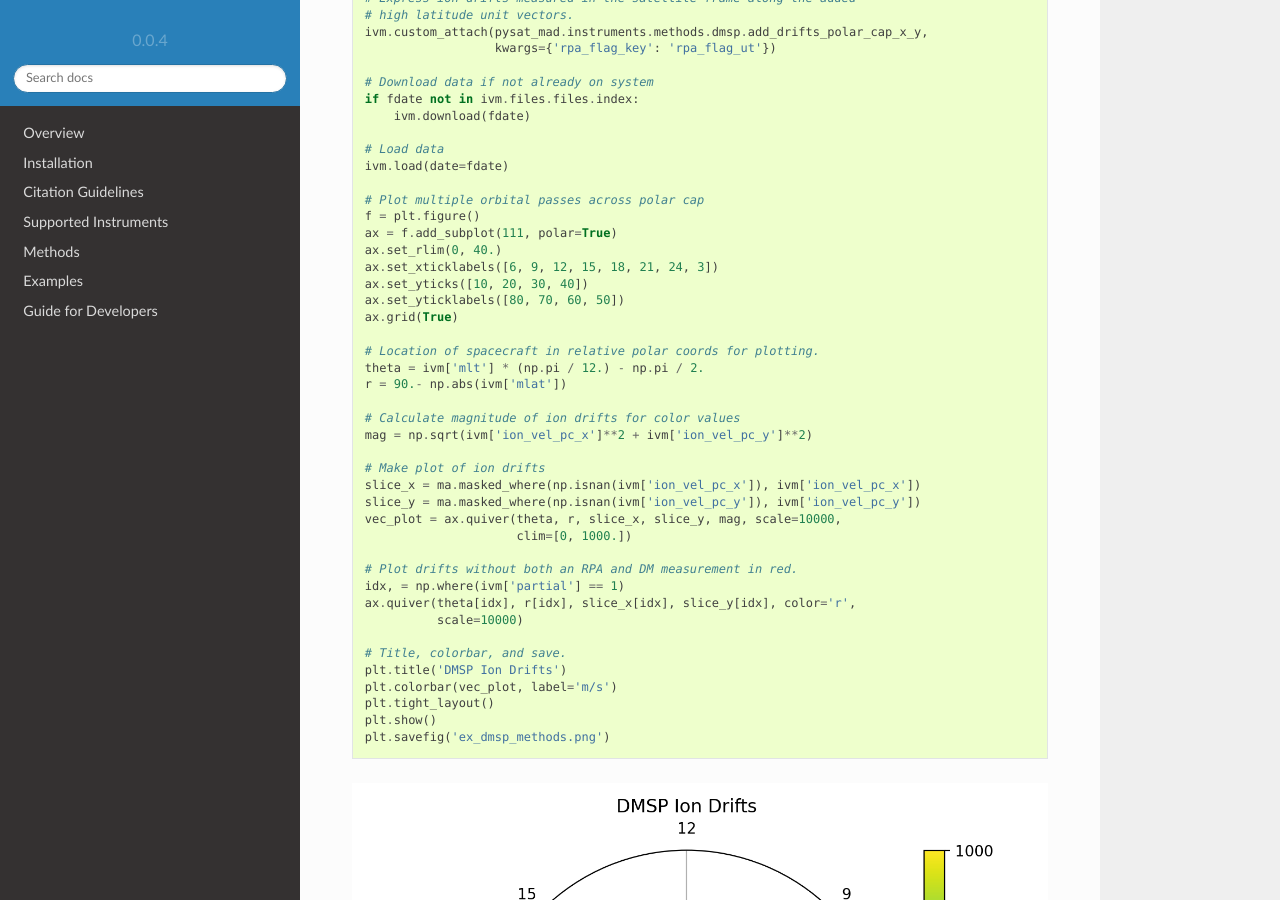
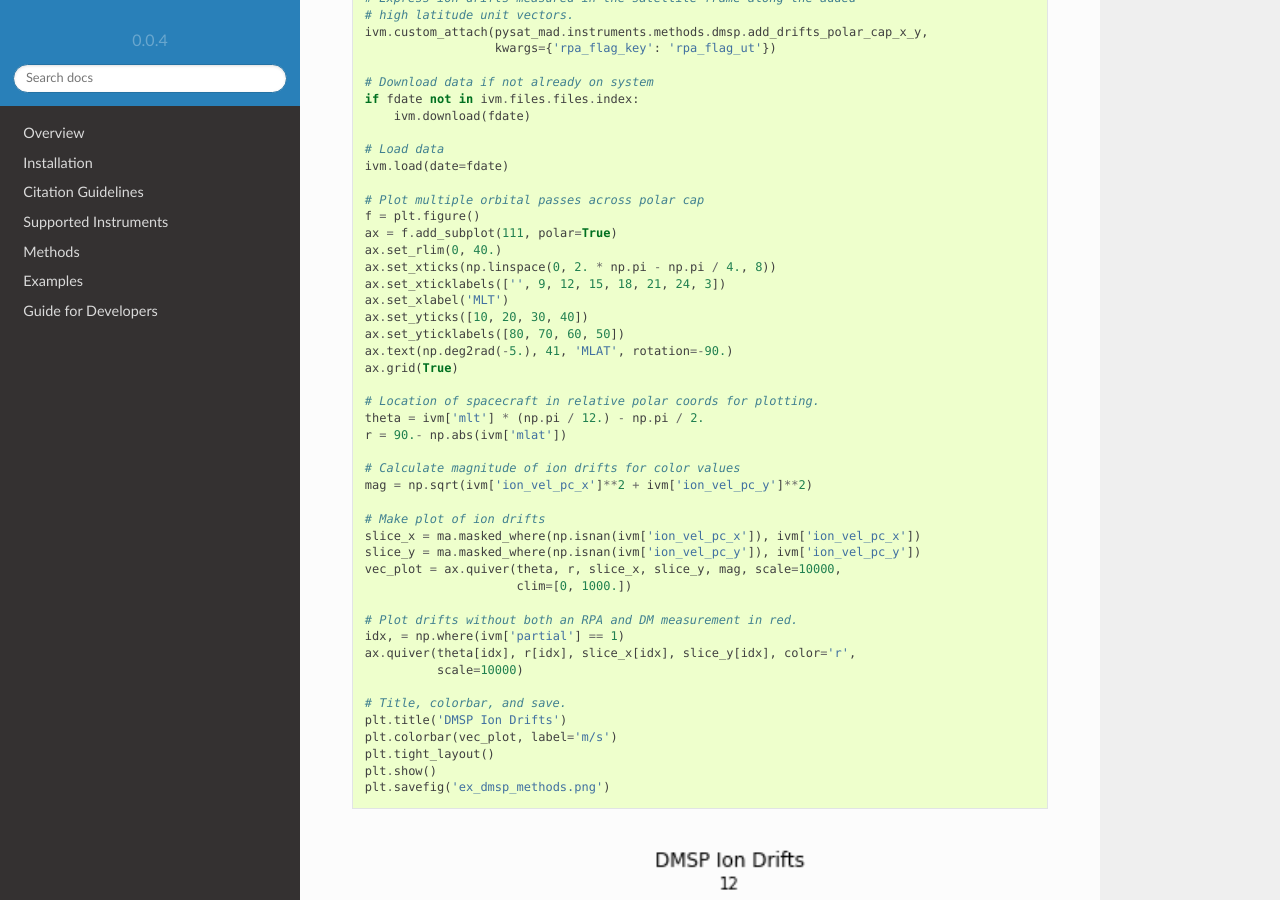
Before and after one commit to pysat/pysatMadrigal, a Sphinx documentation site: the page built from docs/examples/ex_dmsp_methods.rst, in a window 1280 px wide and 900 px high, scrolled down 623 px. Built offline with Sphinx 7.4.7 and the Read the Docs theme 2.0.0, drawn with Linux system fonts in a browser that asks for light colours; pages that are not in the unit, such as notebooks, are missing from menus.

Commit message:
ENH: Updated labels and code for labels

```diff
--- a/docs/examples/ex_dmsp_methods.rst
+++ b/docs/examples/ex_dmsp_methods.rst
@@ -46,9 +46,12 @@
    f = plt.figure()
    ax = f.add_subplot(111, polar=True)
    ax.set_rlim(0, 40.)
-   ax.set_xticklabels([6, 9, 12, 15, 18, 21, 24, 3])
+   ax.set_xticks(np.linspace(0, 2. * np.pi - np.pi / 4., 8))
+   ax.set_xticklabels(['', 9, 12, 15, 18, 21, 24, 3])
+   ax.set_xlabel('MLT')
    ax.set_yticks([10, 20, 30, 40])
    ax.set_yticklabels([80, 70, 60, 50])
+   ax.text(np.deg2rad(-5.), 41, 'MLAT', rotation=-90.)
    ax.grid(True)
 
    # Location of spacecraft in relative polar coords for plotting.
```
Also changed, not shown: docs/figures/ex_dmsp_methods.png.
